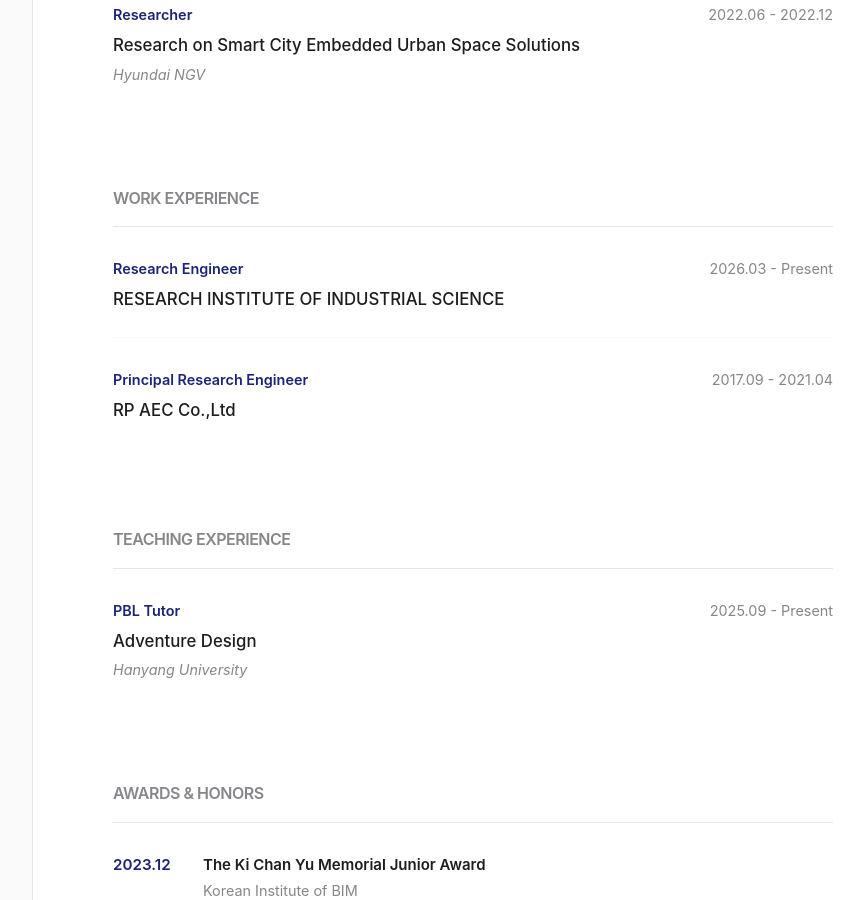
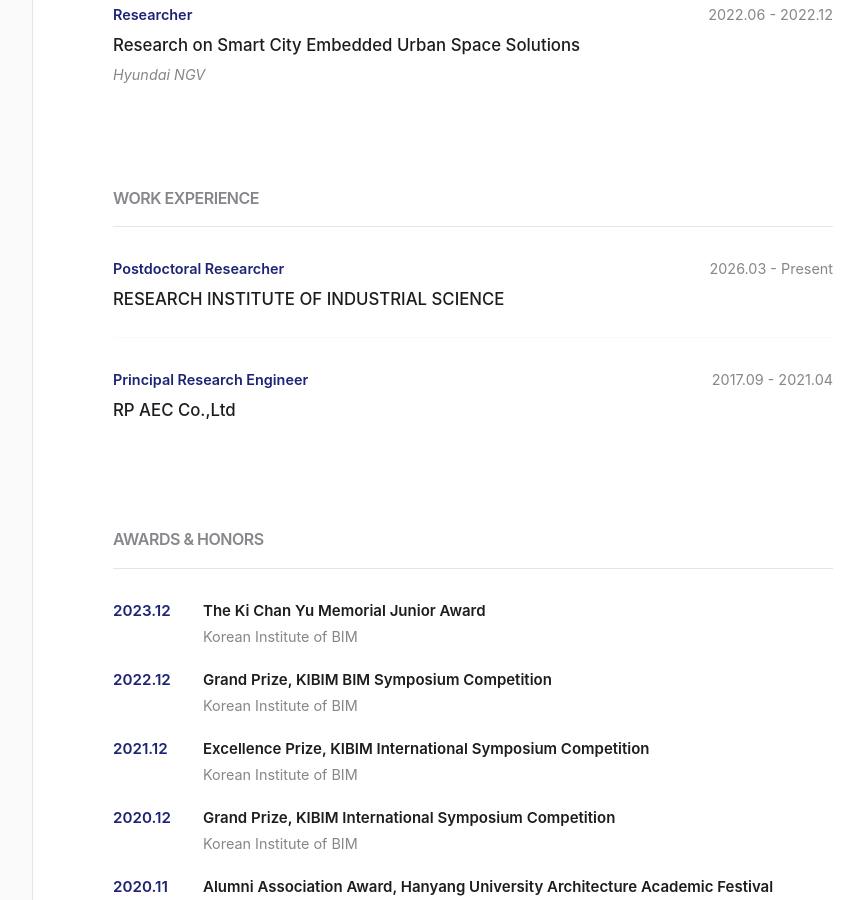
Before and after one commit to odd-Innocent/odd-Innocent.github.io, a Jekyll site: the page index.html, which Jekyll copies as it is, in a window 1280 px wide and 900 px high, scrolled down 2147 px. Shown: the whole window, without its empty margins (327-1191 px from the left). Built offline with Jekyll 4.4.1, drawn with Linux system fonts in a browser that asks for light colours.

Commit message:
Update current title and remove teaching section
- Work Experience: Research Engineer -> Postdoctoral Researcher (2026.03 - Present)
- Remove Teaching Experience section (PBL Tutor) to match the MSCA PF CV

Co-Authored-By: Claude Opus 5.5 <noreply@anthropic.com>
Claude-Session: https://claude.ai/code/session_013KccNRSafJbtgvEhs3tU5P

```diff
--- a/index.html
+++ b/index.html
@@ -202,7 +202,7 @@
                 <div class="experience-list">
                     <div class="exp-item">
                         <div class="exp-header">
-                            <span class="exp-role">Research Engineer</span>
+                            <span class="exp-role">Postdoctoral Researcher</span>
                             <span class="exp-date">2026.03 - Present</span>
                         </div>
                         <h4 class="exp-title">RESEARCH INSTITUTE OF INDUSTRIAL SCIENCE</h4>
@@ -213,21 +213,6 @@
                             <span class="exp-date">2017.09 - 2021.04</span>
                         </div>
                         <h4 class="exp-title">RP AEC Co.,Ltd</h4>
-                    </div>
-                </div>
-            </section>
-
-            <!-- Teaching Experience Section -->
-            <section class="content-section" id="teaching-experience">
-                <h3 class="section-title">Teaching Experience</h3>
-                <div class="experience-list">
-                    <div class="exp-item">
-                        <div class="exp-header">
-                            <span class="exp-role">PBL Tutor</span>
-                            <span class="exp-date">2025.09 - Present</span>
-                        </div>
-                        <h4 class="exp-title">Adventure Design</h4>
-                        <p class="exp-inst">Hanyang University</p>
                     </div>
                 </div>
             </section>
```
